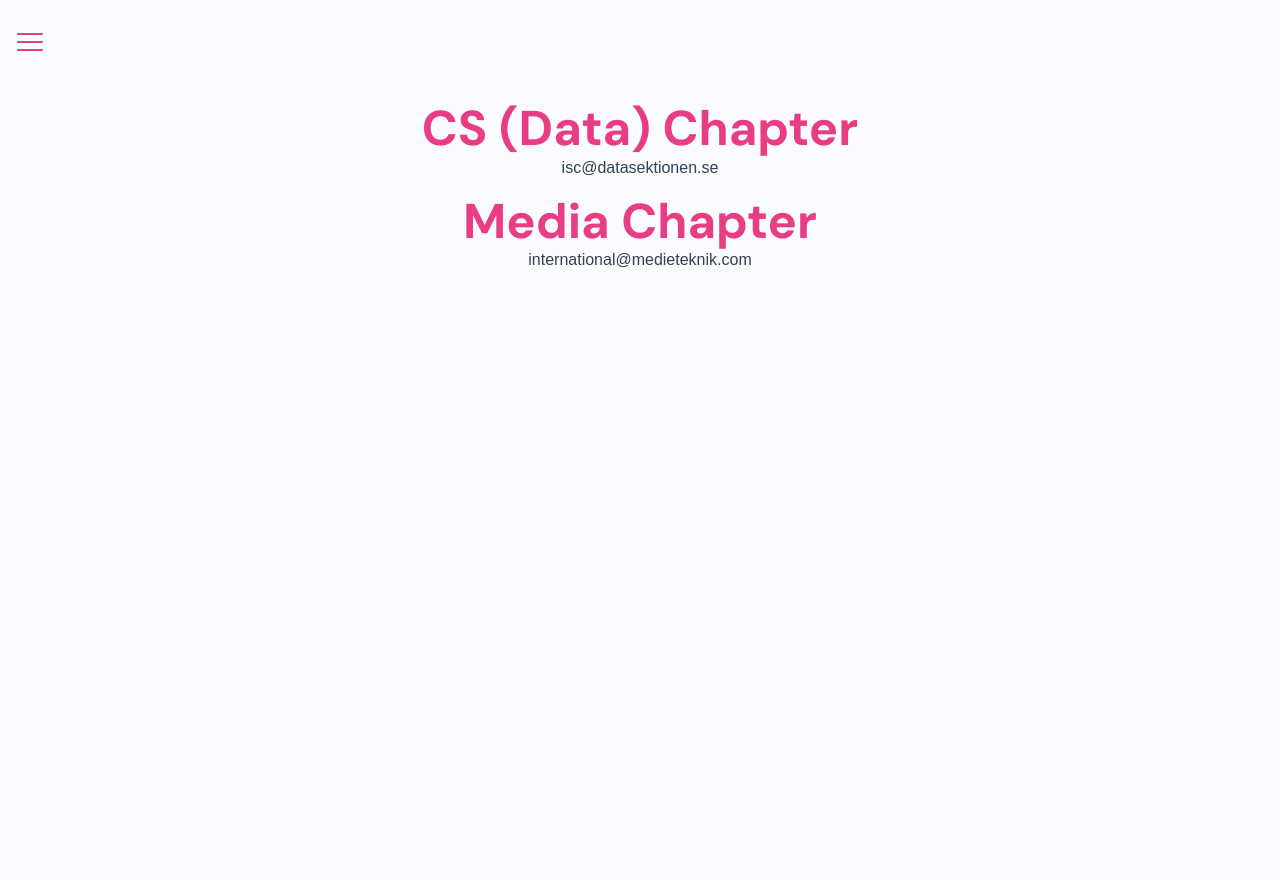
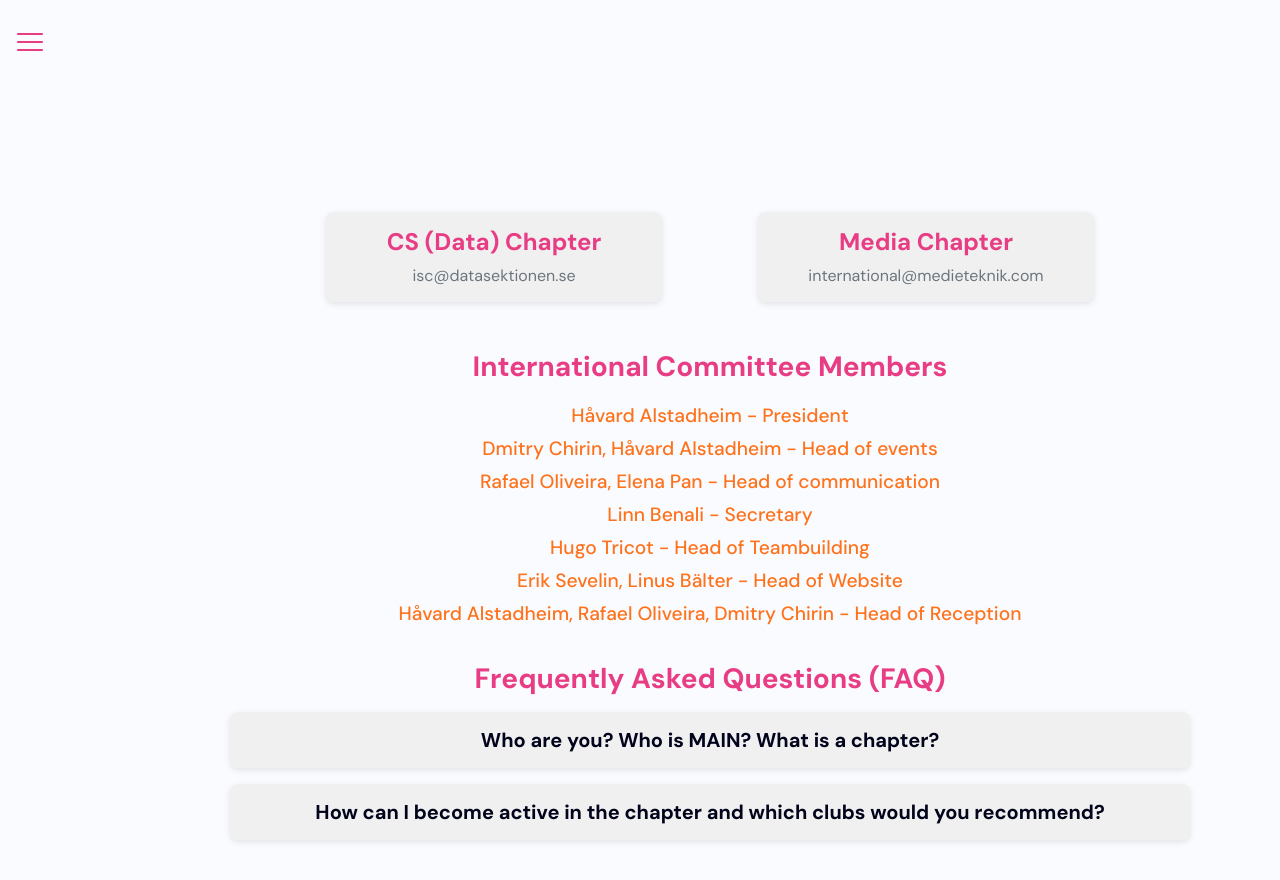
Before and after one commit to datasektionen/metastudent, a React (Create React App) app: page /contact in a window 1280 px wide. Shown: the top 880 px of the page. Before the commit the page ends 800 px from the top, so only its background shows below. Built offline with nearby package versions, Linux system fonts and the light colour scheme.

Commit message:
added contact info and description + Q&A

```diff
--- /dev/null
+++ b/src/contact.css
@@ -0,0 +1,166 @@
+/* Main Contact Page Styling */
+.contact-page {
+    width: calc(100% - 200px); /* Adjust width to account for menu width */
+    margin-left: 200px; /* Offset the entire section to the right of the menu */
+    color: var(--gray-dark);
+    font-family: 'DM Sans', sans-serif;
+    font-weight: 400;
+    padding: 2rem 0;
+    box-shadow: none;
+    border-radius: 0;
+}
+
+/* Contact Information Section with Box Styling */
+.chapter-contacts {
+    display: flex;
+    justify-content: center;
+    align-items: center;
+    gap: 4rem;
+    text-align: center;
+    max-width: 800px;
+    margin: 0 auto 2rem auto;
+    width: 100%;
+}
+
+.contact-info {
+    display: flex;
+    flex-direction: column;
+    align-items: center;
+    padding: 1rem;
+    background-color: #f0f0f0; /* Same background as FAQ boxes */
+    border-radius: 8px;
+    box-shadow: 0px 2px 6px rgba(0, 0, 0, 0.1); /* Same shadow as FAQ */
+    margin: 1rem 0; /* Space between contact sections */
+}
+
+.contact-info h1 {
+    color: #e83d84; /* Pink color for headers */
+    font-size: 1.5rem;
+    font-weight: 700;
+    margin: 0 0 0.5rem 0;
+    white-space: nowrap;
+}
+
+.contact-info p {
+    color: var(--gray);
+    font-size: 1rem;
+    margin: 0;
+}
+
+/* FAQ Section */
+.FAQ {
+    text-align: center;
+    margin-bottom: 2rem;
+}
+
+.FAQ h2 {
+    color: #e83d84; /* Pink color for FAQ title */
+    font-size: 1.75rem;
+    font-weight: 700;
+    margin-bottom: 1rem;
+}
+
+.FAQ-content {
+    padding: 1rem;
+    background-color: #f0f0f0;
+    color: var(--gray-dark);
+    border-radius: 8px;
+    margin: 1rem 0;
+    transition: background-color 0.3s ease, transform 0.2s ease;
+    cursor: pointer;
+    box-shadow: 0px 2px 6px rgba(0, 0, 0, 0.1);
+}
+
+.FAQ-content:hover {
+    background-color: #e0e0e0;
+    transform: scale(1.02);
+}
+
+.FAQ-content h3 {
+    font-size: 1.25rem;
+    color: var(--gray-dark);
+    margin: 0;
+    font-weight: 600;
+}
+
+.FAQ-answer {
+    margin-top: 0.5rem;
+    font-size: 1rem;
+    color: var(--gray-dark);
+    max-height: 0; /* Ensures hidden by default */
+    overflow: hidden;
+    transition: max-height 0.3s ease, padding 0.3s ease;
+    padding: 0;
+}
+
+.FAQ-content.expanded .FAQ-answer {
+    max-height: 500px; /* Only expands when FAQ is clicked */
+    padding: 0.5rem 0;
+}
+
+
+.FAQ h2 {
+    color: #e83d84; /* Pink color for FAQ title */
+    font-size: 1.75rem;
+    font-weight: 700;
+    margin-bottom: 1rem;
+}
+
+.FAQ-content {
+    padding: 1rem;
+    background-color: #f0f0f0;
+    color: var(--gray-dark);
+    border-radius: 8px;
+    margin: 1rem 0; /* Add spacing between FAQ items */
+    transition: background-color 0.3s ease, transform 0.2s ease;
+    cursor: pointer;
+    box-shadow: 0px 2px 6px rgba(0, 0, 0, 0.1);
+}
+
+.FAQ-content:hover {
+    background-color: #e0e0e0;
+    transform: scale(1.02);
+}
+
+.FAQ-content h3 {
+    font-size: 1.25rem;
+    color: var(--gray-dark);
+    margin: 0;
+    font-weight: 600;
+}
+
+.FAQ-answer {
+    margin-top: 0.5rem;
+    font-size: 1rem;
+    color: var(--gray-dark);
+    max-height: 0;
+    overflow: hidden;
+    transition: max-height 0.3s ease, padding 0.3s ease;
+    padding: 0;
+}
+
+/* International Committee Members Section */
+.in-tem {
+    text-align: center;
+    margin-bottom: 2rem;
+}
+
+.in-tem h2 {
+    color: #e83d84; /* Pink color for headers */
+    font-size: 1.75rem;
+    font-weight: 700;
+    margin-bottom: 1rem;
+}
+
+.in-tem ul {
+    list-style: none; /* Removes bullets from list items */
+    padding: 0;
+    margin: 0;
+}
+
+.in-tem li {
+    font-size: 1.2rem;
+    color: var(--orange);
+    font-weight: 500;
+    padding: 0.25rem 0;
+}
--- a/src/pages/contact.js
+++ b/src/pages/contact.js
@@ -1,16 +1,64 @@
-import {React} from "react";
+import React, { useState } from "react";
+import '../contact.css';
 
 const Contact = () => {
+    const [expanded, setExpanded] = useState(null);
+
+    const toggleFAQ = (index) => {
+        setExpanded(expanded === index ? null : index);
+    };
+
     return (
-        <main>
-            <h1>CS (Data) Chapter</h1>
-            <p>
-                isc@datasektionen.se
-            </p>
-            <h1>Media Chapter</h1>
-            <p>
-                international@medieteknik.com
-            </p>
+        <main className="contact-page body">
+            <section className="chapter-contacts col-2">
+                <div className="contact-info">
+                    <h1>CS (Data) Chapter</h1>
+                    <p>isc@datasektionen.se</p>
+                </div>
+                <div className="contact-info">
+                    <h1>Media Chapter</h1>
+                    <p>international@medieteknik.com</p>
+                </div>
+            </section>
+
+            <section className="in-tem">
+                <h2>International Committee Members</h2>
+                <ul>
+                    <li><span className="name">Håvard Alstadheim</span> <span className="role">- President</span></li>
+                    <li><span className="name">Dmitry Chirin, Håvard Alstadheim</span> <span className="role">- Head of events</span></li>
+                    <li><span className="name">Rafael Oliveira, Elena Pan</span> <span className="role">- Head of communication</span></li>
+                    <li><span className="name">Linn Benali</span> <span className="role">- Secretary</span></li>
+                    <li><span className="name">Hugo Tricot</span> <span className="role">- Head of Teambuilding</span></li>
+                    <li><span className="name">Erik Sevelin, Linus Bälter</span> <span className="role">- Head of Website</span></li>
+                    <li><span className="name">Håvard Alstadheim, Rafael Oliveira, Dmitry Chirin</span> <span className="role">- Head of Reception</span></li>
+                </ul>
+            </section>
+
+
+            <section className="FAQ">
+                <h2>Frequently Asked Questions (FAQ)</h2>
+
+                <div
+                    className={`FAQ-content ${expanded === 0 ? 'expanded' : ''}`}
+                    onClick={() => toggleFAQ(0)}
+                    aria-expanded={expanded === 0}
+                >
+                    <h3>Who are you? Who is MAIN? What is a chapter?
+                    </h3>
+                    {expanded === 0 && <p className="FAQ-answer">A chapter is a student union associated with a program at KTH, and for example the CS Chapter is then of course associated with the CS program. This website is run by the International Committee, shared between the two chapters for CS and Media. The main goal of the International Committee is to welcome international students into chapter life in general. Feel very free to contact us for more information. THS MAIN is an association that organizes events and more, similarly to chapters, but only for international and master’s students from all programs together.
+
+.</p>}
+                </div>
+
+                <div
+                    className={`FAQ-content ${expanded === 1 ? 'expanded' : ''}`}
+                    onClick={() => toggleFAQ(1)}
+                    aria-expanded={expanded === 1}
+                >
+                    <h3>How can I become active in the chapter and which clubs would you recommend?</h3>
+                    {expanded === 1 && <p className="FAQ-answer">Two good ways to start is to either go to an event or to join a club/committee (nämnd). The usual weekly chapter events don't require any signups, so just show up to one that seems interesting and start talking to someone there. Joining a group is usually done by contacting the club representative. We would recommend the clubs that are more “English friendly”, for example: The International Committee, Qulturnämnden, DESC, The Sports Committee and IOR..</p>}
+                </div>
+            </section>
         </main>
     );
 };
```
